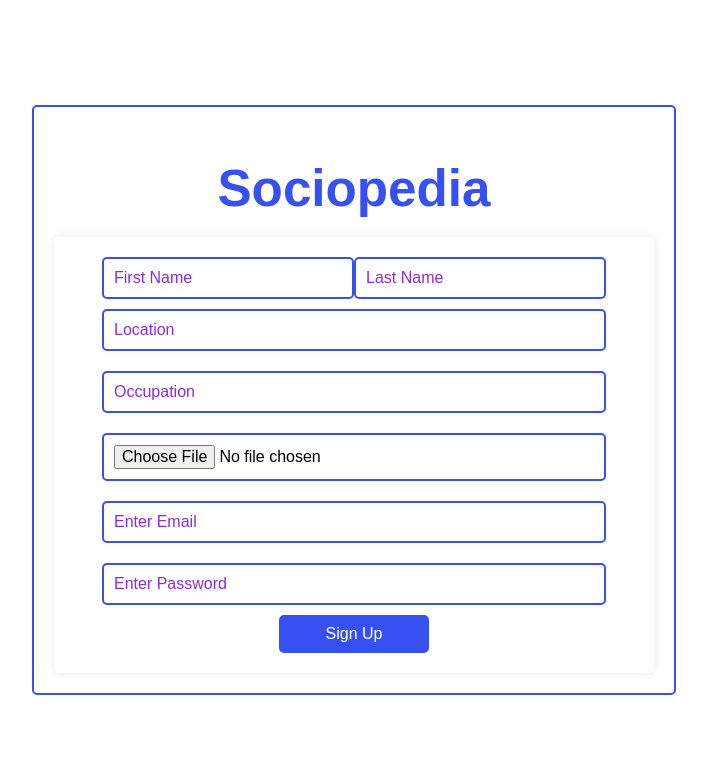
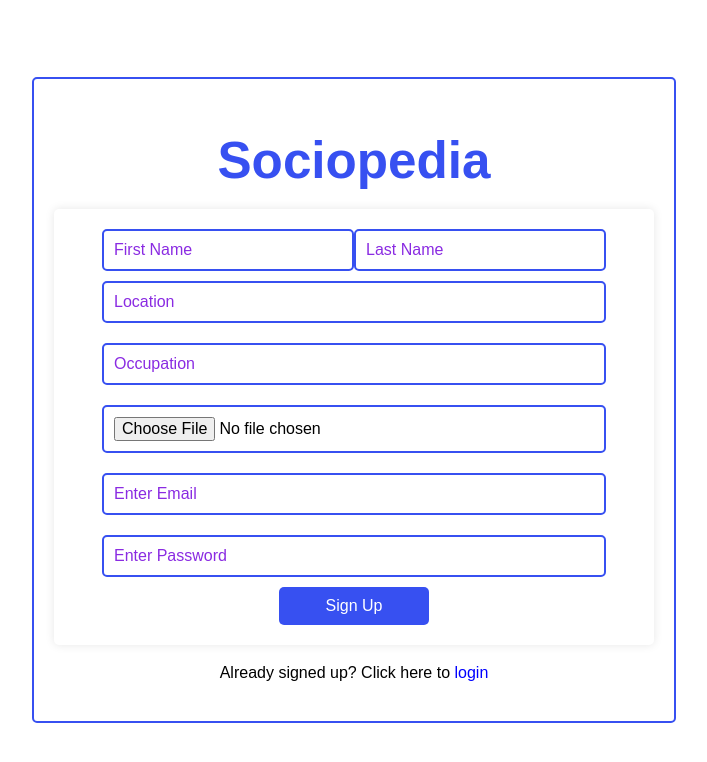
Before and after one commit to myselfbiwash/SocioPedia-SocialMedia-App, a React (Vite) app in the folder SocioPediaApp/: page /signup in a window 1280 px wide. Shown: the top 762 px of the page, without its empty margins (286-993 px from the left). Built offline with nearby package versions, Linux system fonts and the light colour scheme.

Commit message:
Add login link to signup page

```diff
--- a/SocioPediaApp/src/components/Signup.jsx
+++ b/SocioPediaApp/src/components/Signup.jsx
@@ -1,5 +1,5 @@
 import React, { useEffect, useState } from "react";
-import { useNavigate } from "react-router-dom";
+import { Link, useNavigate } from "react-router-dom";
 import "./Entry.css";
 
 const SignUp = () => {
@@ -124,6 +124,7 @@ const SignUp = () => {
           Sign Up
         </button>
       </form>
+  <p style={{color:"black"}}>Already signed up? Click here to <Link to="/login"><span style={{color:"blue"}}>login</span></Link> </p>
     </div>
   );
 };
```
